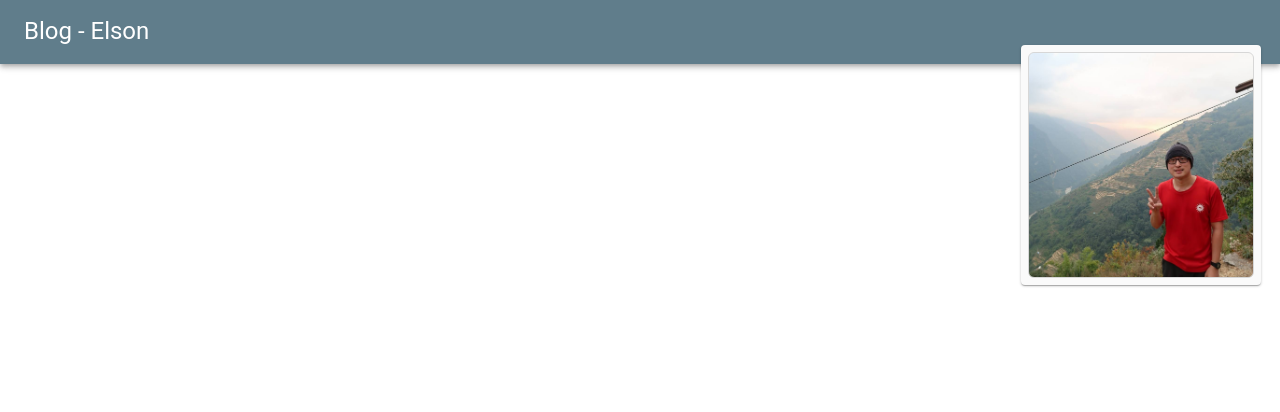
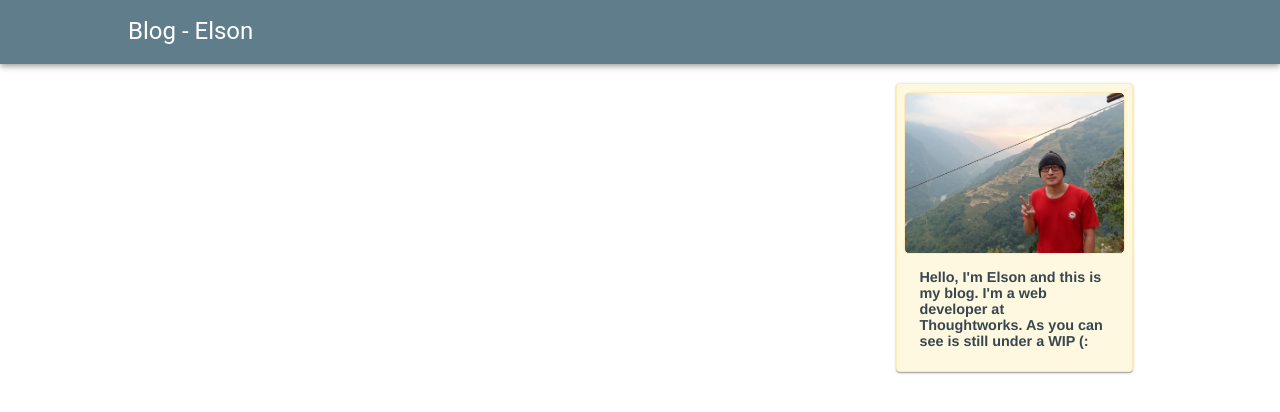
Before and after one commit to elsonlim/ifelsoncode, a React (Create React App) app: page / in a window 1280 px wide. Shown: the top 412 px of the page. Built offline with nearby package versions, Linux system fonts and the light colour scheme; the HTML template or start-up script is replaced by a standard one.

Commit message:
add description text about me

```diff
--- a/src/Components/AboutMe.js
+++ b/src/Components/AboutMe.js
@@ -1,6 +1,6 @@
 import React from "react";
 import { Card, CardMedia } from "@material-ui/core";
-import {blueGrey} from '@material-ui/core/colors';
+import {amber, blueGrey} from '@material-ui/core/colors';
 
 export default () => (
   <div style={styles.container}>
@@ -10,30 +10,47 @@ export default () => (
         image="elsonDp.jpg"
         title="This is how I look like"
       />
+      <p style={styles.contentText}>
+        Hello, I'm Elson and this is my blog.
+        I'm a web developer at Thoughtworks.
+        As you can see is still under a WIP (:
+      </p>
     </Card>
   </div>
 );
 
 const styles = {
   container: {
-    top: '-1.2em',
+    marginTop: '1.2em',
     position: 'relative',
     zIndex: 1100,
     float: 'right',
     marginRight: '1.2em',
+    display: 'flex',
+    flexDirection: "row",
   },
   card: {
     display: 'flex',
+    flexDirection: "column",
     justifyContent: "center",
     alignItems: "center",
-    height: '15em',
-    width: '15em',
-    backgroundColor: '#FAFAFA',
+    padding: '0.5em',
+    backgroundColor: amber[50],
+    border: '1px solid',
+    borderColor: amber[100],
   },
   profile: {
-    height: '14em',
-    width: '14em',
-    border: '1px solid #d7d7d7',
-    borderRadius: 6,
+    width: '100%',
+    height: '10em',
+    border: '1px solid',
+    borderColor: amber[100],
+    borderRadius: 5,
+  },
+  contentText: {
+    margin: '1em',
+    textAlign: 'left',
+    fontSize: '0.9em',
+    fontWeight: 600,
+    color: blueGrey[800]
   }
 }
--- a/src/Components/ElsonBlog.js
+++ b/src/Components/ElsonBlog.js
@@ -1,15 +1,25 @@
-
 import React from 'react'
 import { MuiThemeProvider, createMuiTheme } from '@material-ui/core/styles';
 import {blueGrey} from '@material-ui/core/colors';
 import Header from './Header';
 import AboutMe from './AboutMe';
+import {Grid} from '@material-ui/core';
 
 const ElsonBlog = () => {
   return (
     <MuiThemeProvider theme={theme}>
       <Header />
-      <AboutMe />
+      <div style={{display: "flex", justifyContent: "center"}}>
+        <div style={{
+          justifySelf: "center",
+          maxWidth: '1024px',
+          width: "100%",
+        }}>
+          <Grid container direction="row-reverse">
+            <Grid item xs={3}><AboutMe /></Grid>
+          </Grid>
+        </div>
+      </div>
     </MuiThemeProvider>
   );
 }
--- a/src/Components/Header.js
+++ b/src/Components/Header.js
@@ -3,7 +3,7 @@ import { AppBar, Toolbar, Typography } from '@material-ui/core';
 
 export default () => (
   <AppBar position="sticky">
-    <Toolbar>
+    <Toolbar style={styles.container}>
         <Typography variant="h5" color="inherit" className={styles.grow}>
             Blog - Elson
         </Typography>
@@ -12,6 +12,11 @@ export default () => (
 );
 
 const styles = {
+  container: {
+    width: '1024px',
+    maxWidth: '1024px',
+    margin: 'auto',
+  },
   grow: {
     flexGrow: 1,
   }
--- a/src/index.css
+++ b/src/index.css
@@ -2,8 +2,8 @@ body {
   margin: 0;
   padding: 0;
   background-color: "#e9e9e9";
-  font-family: -apple-system, BlinkMacSystemFont, "Segoe UI", "Roboto", "Oxygen",
-    "Ubuntu", "Cantarell", "Fira Sans", "Droid Sans", "Helvetica Neue",
+  font-family: "Helvetica Neue", "Open Sans", -apple-system, BlinkMacSystemFont, "Segoe UI", "Roboto", "Oxygen",
+    "Ubuntu", "Cantarell", "Fira Sans", "Droid Sans",
     sans-serif;
   -webkit-font-smoothing: antialiased;
   -moz-osx-font-smoothing: grayscale;
```
